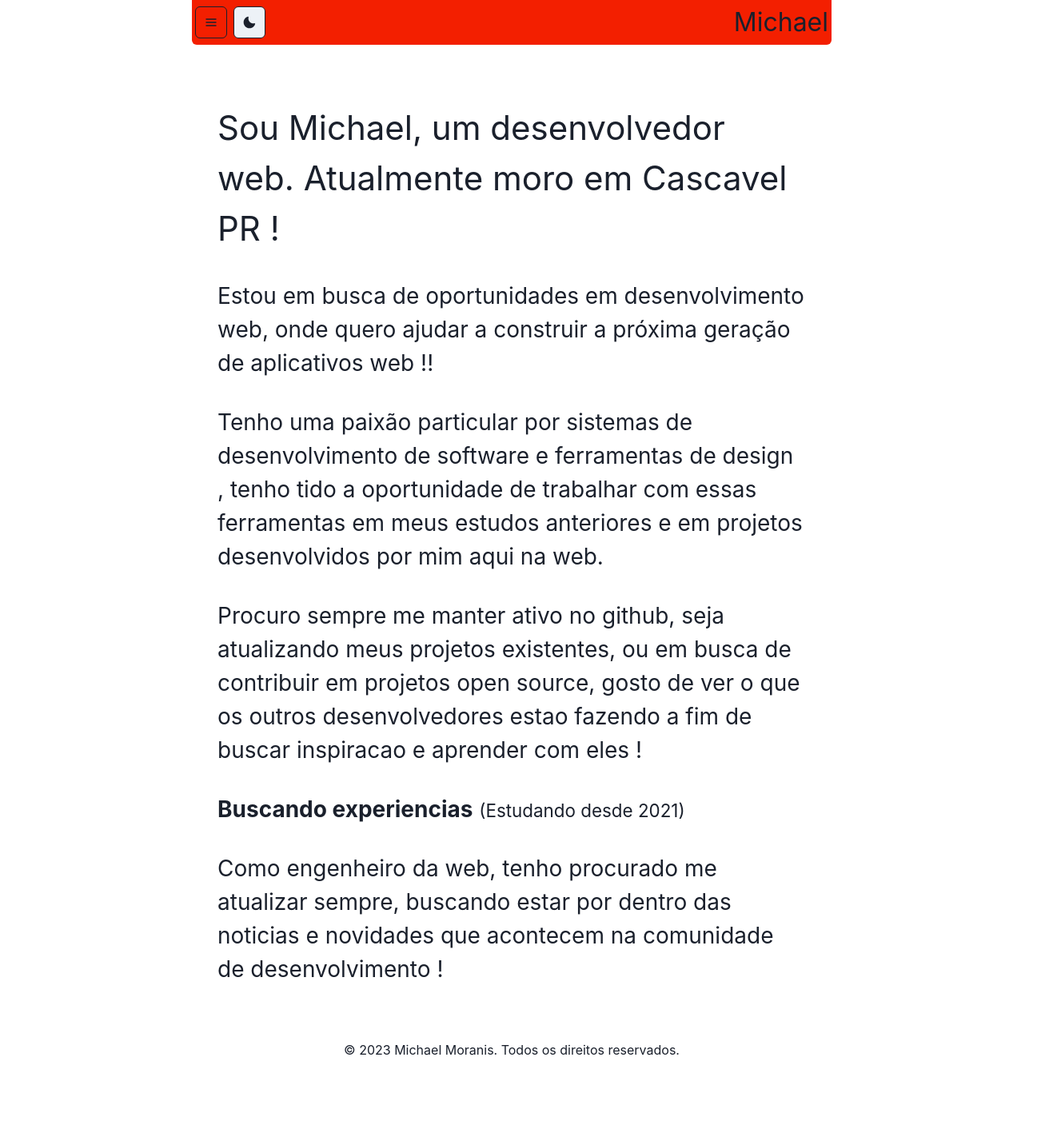
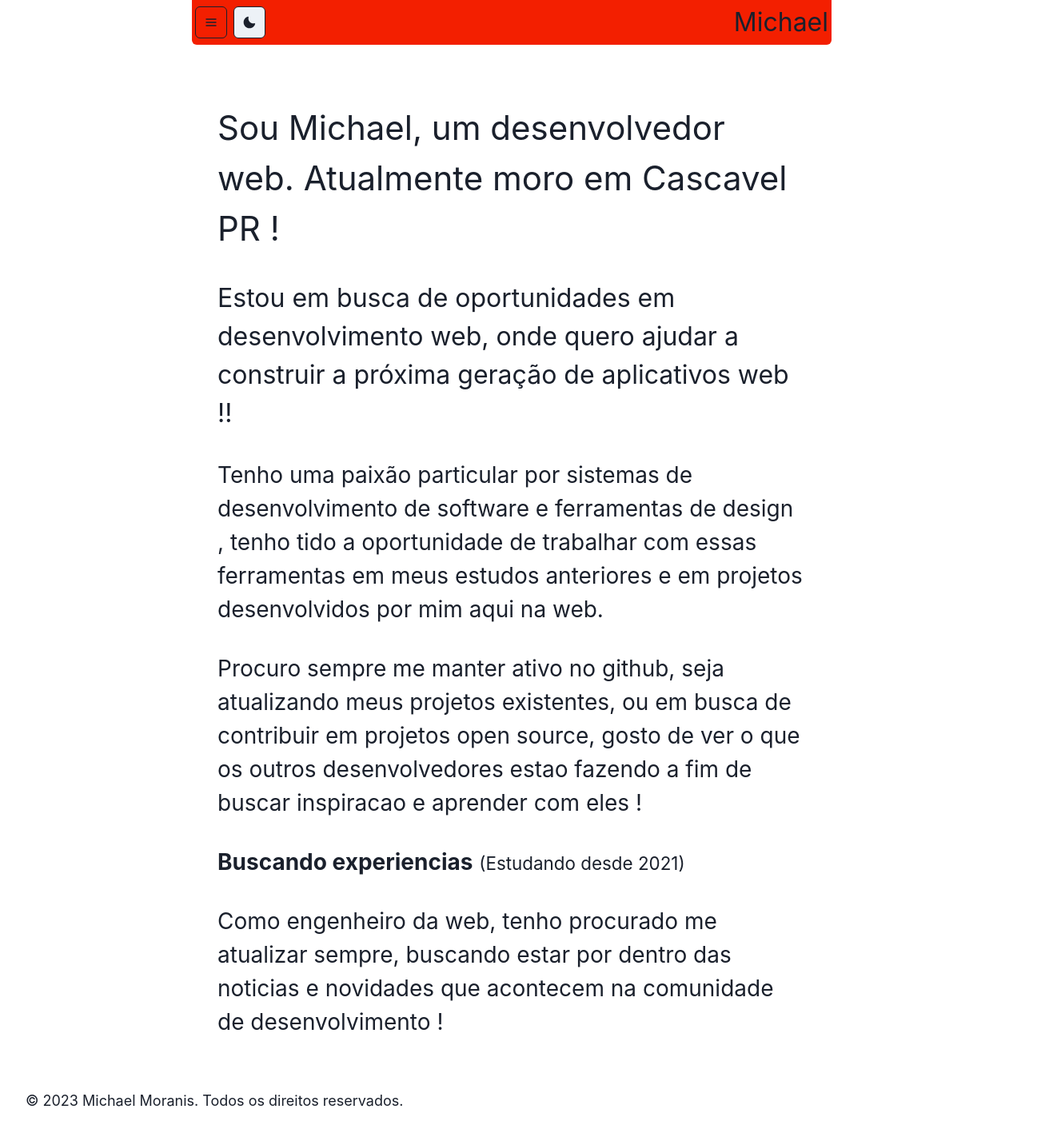
Before and after one commit to MichaelMoranis/portifolio-homepage-migration-vite, a React (Vite) app: page /profile in a window 1280 px wide. Shown: the top 1422 px of the page at 80% size, 1312 px wide, since content can reach past the window. Before the commit the page ends 1329 px from the top, so only its background shows below. Built offline with nearby package versions, Linux system fonts and the light colour scheme.

Commit message:
alinhando texto do footer

```diff
--- a/src/components/Footer/index.jsx
+++ b/src/components/Footer/index.jsx
@@ -4,14 +4,15 @@ function Footer() {
     return (
         <Box
          display="flex"
-         justifyContent={{base: "center", md: "center", lg: "center"}}
-         alignItems={{base: "center", md: "center", lg: "center"}}
+         alignContent="center"
+         marginLeft={{base: "2rem"}}
+         pb={{base: "4rem"}}
          height="2rem"
          width="100vw"
         >
             <Text
              display="flex"
-             alignItems="center"
+             fontSize="18px"
              >
              &copy; 2023 Michael Moranis. Todos os direitos reservados.
             </Text>
--- a/src/pages/Profile/index.jsx
+++ b/src/pages/Profile/index.jsx
@@ -30,7 +30,7 @@ function Profile() {
         <Box>
           <Text
           pb="2rem"
-          fontSize={{base:"12px", md: "24px", lg: "28px"}}
+          fontSize={{base:"18px", md: "24px", lg: "32px"}}
           >
            Estou em busca de oportunidades em desenvolvimento web, onde
             quero ajudar a construir a próxima geração de
```
